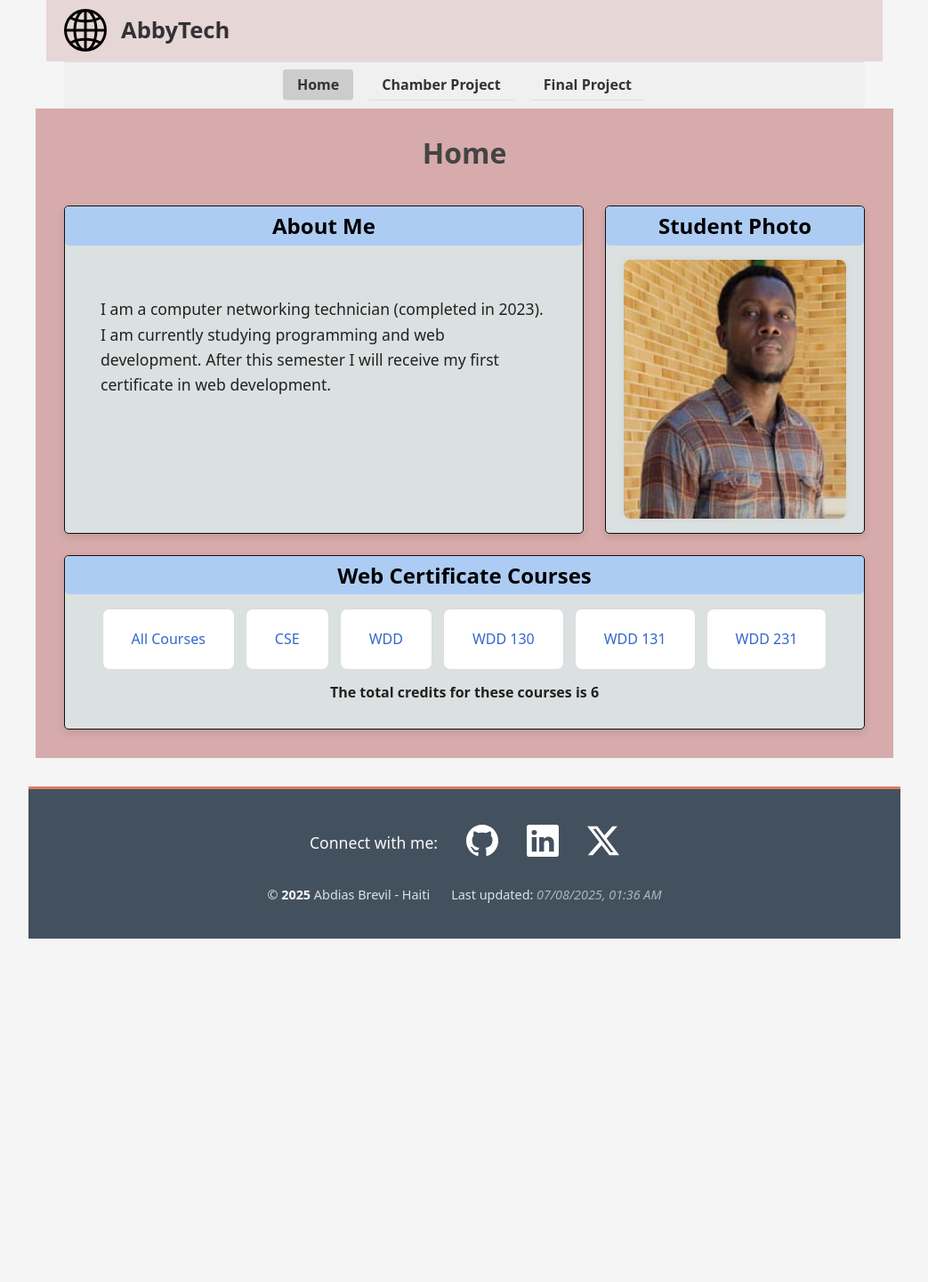
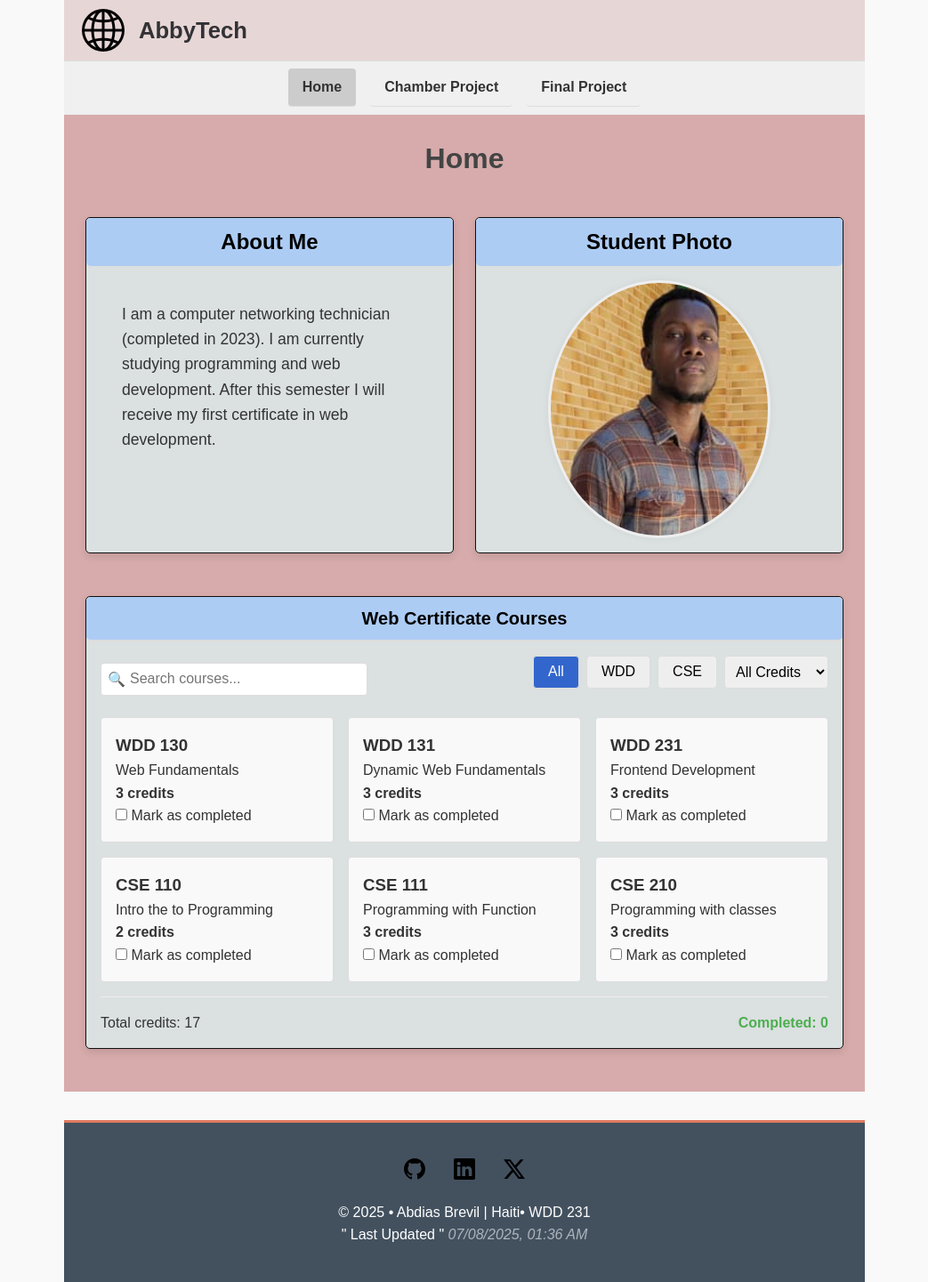
Before and after one commit to abby996/wdd231, a plain HTML site: page index.html in a window 1280 px wide. Shown: the whole page at 89% size, without its empty margins (118-1161 px from the left). Before the commit the page ends 1055 px from the top, so only its background shows below. Drawn offline with Linux system fonts and the light colour scheme.

```diff
--- a/index.html
+++ b/index.html
@@ -4,39 +4,30 @@
     <meta charset="UTF-8">
     <meta name="viewport" content="width=device-width, initial-scale=1.0">
     <meta name="author" content="Abdias Brevil">
-    <meta name="description" content="WDD 231 - Web Frontend Development I - Abdias Brevil - Portfolio page with projects and LinkedIn">
-    <title>WDD 231 - Frontend Dev I - Home - Abdias Brevil</title>
-
+    <meta name="description" content="WDD 231 - Web Frontend Development portfolio">
+    <title>WDD 231 - Frontend Dev I - Abdias Brevil</title>
     <link rel="stylesheet" href="styles/normalize.css">
     <link rel="stylesheet" href="styles/base.css">
     <link rel="stylesheet" href="styles/larger.css" media="(min-width: 768px)">
-
-    <script src="scripts/date.js" defer></script>
-    <script src="scripts/course.js" defer></script>
-    <script src="scripts/navigation.js" defer></script>
 </head>
 <body>
     <header>
-        <div class="brand">
-            <img src="images/globe2.svg" alt="AbbyTech logo" class="logo">
-            <span>AbbyTech</span>
-            <button id="ham-btn" class="hamburger" aria-label="Menu">
-
-            </button>
-        </div>
+      <div class="brand">
+        <img src="images/globe2.svg" alt="site logo" class="logo">
+        <span>AbbyTech</span>
+        <button id="ham-btn" class="hamburger" aria-label="Menu">
+            <span></span>
+            <span></span>
+            <span></span>
+        </button>
+      </div>
     </header>
 
     <nav id="nav-btr" class="navigation">
         <ul>
-            <li class="current">
-                <a href="#home">Home</a>
-            </li>
-            <li>
-                <a href="#chamber">Chamber Project</a>
-            </li>
-            <li>
-                <a href="#final">Final Project</a>
-            </li>
+            <li class="current"><a href="#home">Home</a></li>
+            <li><a href="#">Chamber Project</a></li>
+            <li><a href="#">Final Project</a></li>
         </ul>
     </nav>
 
@@ -57,47 +48,46 @@
             </div>
         </section>
 
-        <section class="card courses-section">
+        <section class="card course-work">
             <h2>Web Certificate Courses</h2>
-
-            <div class="courses-filter">
-                <ul class="courses-list">
-                    <li class="course-item" id="all-courses">
-                        <a href="#" target="_blank" rel="noopener">All Courses</a>
-                    </li>
-                    <li class="course-item" id="cse">
-                        <a href="#" target="_blank" rel="noopener">CSE</a>
-                    </li>
-                    <li class="course-item" id="wdd">
-                        <a href="#" target="_blank" rel="noopener">WDD</a>
-                    </li>
-                    <li class="course-item" id="wdd-130">
-                        <a href="#" target="_blank" rel="noopener">WDD 130</a>
-                    </li>
-                    <li class="course-item" id="wdd-131">
-                        <a href="#" target="_blank" rel="noopener">WDD 131</a>
-                    </li>
-                    <li class="course-item" id="wdd-231">
-                        <a href="#" target="_blank" rel="noopener">WDD 231</a>
-                    </li>
-                </ul>
+            <div class="filter-controls">
+                <div class="search-box">
+                    <input type="text" id="course-search" placeholder="Search courses...">
+                    <span class="search-icon">🔍</span>
+                </div>
+                <div class="filter-options">
+                    <button class="filter-btn active" data-filter="all">All</button>
+                    <button class="filter-btn" data-filter="wdd">WDD</button>
+                    <button class="filter-btn" data-filter="cse">CSE</button>
+                    <select class="credit-filter">
+                        <option value="all">All Credits</option>
+                        <option value="1-2">1-2 Credits</option>
+                        <option value="3-4">3-4 Credits</option>
+                    </select>
+                </div>
             </div>
-
-            <p class="credits-summary">The total credits for these courses is <span class="credits">6</span></p>
+            <div class="courses-container" id="courses-container">
+                <!-- Courses will be inserted here dynamically -->
+            </div>
+            <div class="results-info">
+                <p class="credits">Total credits: <span id="total-credits">0</span></p>
+                <p class="completed-credits">Completed: <span id="completed-credits">0</span></p>
+            </div>
         </section>
     </main>
 
     <footer>
-        <div class="social-links">
-            <p>Connect with me:</p>
+        <div class="social-media">
             <a href="#" aria-label="GitHub"><img src="images/github.svg" alt="GitHub"></a>
             <a href="#" aria-label="LinkedIn"><img src="images/linkedin.svg" alt="LinkedIn"></a>
-            <a href="#" aria-label="Twitter"><img src="images/twitter-x.svg" alt="Twitter"></a>
+            <a href="#" aria-label="LinkedIn"><img src="images/twitter-x.svg" alt="twitter-x"></a>
         </div>
-        <div class="footer-info">
-            <p>&copy; <span id="currentyear">2025</span> Abdias Brevil - Haiti</p>
-            <p>Last updated: <span id="lastmodified"></span></p>
-        </div>
+        <p>&copy; <span id="current-year">2025</span> • Abdias Brevil | Haiti• WDD 231</p>
+           <p>" Last Updated " <span id="lastmodified"></span> </p>
     </footer>
+
+    <script src="scripts/date.js" defer></script>
+    <script src="scripts/course.js" defer></script>
+    <script src="scripts/navigation.js" defer></script>
 </body>
 </html>
--- a/scripts/course.js
+++ b/scripts/course.js
@@ -0,0 +1,175 @@
+document.addEventListener('DOMContentLoaded', function() {
+    // Course data
+    const courses = [
+        {
+            code: 'WDD 130',
+            title: 'Web Fundamentals',
+            credits: 3,
+            category: 'wdd',
+            completed: false
+        },
+        {
+            code: 'WDD 131',
+            title: 'Dynamic Web Fundamentals',
+            credits: 3,
+            category: 'wdd',
+            completed: false
+        },
+        {
+            code: 'WDD 231',
+            title: 'Frontend Development',
+            credits: 3,
+            category: 'wdd',
+            completed: false
+        },
+        {
+            code: 'CSE 110',
+            title: 'Intro the to Programming ',
+            credits: 2,
+            category: 'cse',
+            completed: false
+        },
+        {
+            code: 'CSE 111',
+            title: ' Programming with Function',
+            credits: 3,
+            category: 'cse',
+            completed: false
+        },
+        {
+            code: 'CSE 210',
+            title: 'Programming with classes',
+            credits: 3,
+            category: 'cse',
+            completed: false
+        }
+    ];
+
+    // Load saved progress
+    const savedProgress = localStorage.getItem('courseProgress');
+    if (savedProgress) {
+        const progress = JSON.parse(savedProgress);
+        courses.forEach(course => {
+            const savedCourse = progress.find(c => c.code === course.code);
+            if (savedCourse) {
+                course.completed = savedCourse.completed;
+            }
+        });
+    }
+
+    // DOM Elements
+    const coursesContainer = document.getElementById('courses-container');
+    const filterButtons = document.querySelectorAll('.filter-btn');
+    const creditFilter = document.querySelector('.credit-filter');
+    const searchInput = document.getElementById('course-search');
+    const totalCreditsElement = document.getElementById('total-credits');
+    const completedCreditsElement = document.getElementById('completed-credits');
+
+    // Initialize
+    displayCourses(courses);
+    updateCreditTotals();
+
+    // Event Listeners
+    filterButtons.forEach(button => {
+        button.addEventListener('click', () => {
+            filterButtons.forEach(btn => btn.classList.remove('active'));
+            button.classList.add('active');
+            filterCourses();
+        });
+    });
+
+    creditFilter.addEventListener('change', filterCourses);
+    searchInput.addEventListener('input', filterCourses);
+
+    // Filter Courses
+    function filterCourses() {
+        const activeFilter = document.querySelector('.filter-btn.active').dataset.filter;
+        const creditValue = creditFilter.value;
+        const searchTerm = searchInput.value.toLowerCase();
+
+        let filtered = courses.filter(course => {
+            // Category filter
+            if (activeFilter !== 'all' && course.category !== activeFilter) return false;
+
+            // Credit filter
+            if (creditValue !== 'all') {
+                const [min, max] = creditValue.split('-').map(Number);
+                if (max && (course.credits < min || course.credits > max)) return false;
+                if (!max && course.credits < min) return false;
+            }
+
+            // Search filter
+            if (searchTerm && !(
+                course.code.toLowerCase().includes(searchTerm) ||
+                course.title.toLowerCase().includes(searchTerm)
+            )) return false;
+
+            return true;
+        });
+
+        displayCourses(filtered);
+    }
+
+    // Display Courses
+    function displayCourses(coursesToDisplay) {
+        coursesContainer.innerHTML = '';
+
+        coursesToDisplay.forEach(course => {
+            const courseElement = document.createElement('div');
+            courseElement.className = `course-card ${course.completed ? 'completed' : ''}`;
+            courseElement.innerHTML = `
+                ${course.completed ? '<span class="completion-badge">Completed</span>' : ''}
+                <h3>${course.code}</h3>
+                <p>${course.title}</p>
+                <p><strong>${course.credits} credits</strong></p>
+                <label class="complete-toggle">
+                    <input type="checkbox" ${course.completed ? 'checked' : ''}
+                           data-course="${course.code}">
+                    Mark as completed
+                </label>
+            `;
+
+            // Add event listener to checkbox
+            const checkbox = courseElement.querySelector('.complete-toggle input');
+            checkbox.addEventListener('change', function() {
+                const courseCode = this.dataset.course;
+                const course = courses.find(c => c.code === courseCode);
+                if (course) {
+                    course.completed = this.checked;
+                    saveProgress();
+                    updateCreditTotals();
+                    // Update display
+                    if (this.checked) {
+                        courseElement.classList.add('completed');
+                        courseElement.querySelector('.completion-badge').remove();
+                        courseElement.insertAdjacentHTML('afterbegin', '<span class="completion-badge">Completed</span>');
+                    } else {
+                        courseElement.classList.remove('completed');
+                        courseElement.querySelector('.completion-badge').remove();
+                    }
+                }
+            });
+
+            coursesContainer.appendChild(courseElement);
+        });
+    }
+
+    // Update Credit Totals
+    function updateCreditTotals() {
+        const totalCredits = courses.reduce((sum, course) => sum + course.credits, 0);
+        const completedCredits = courses.reduce((sum, course) =>
+            course.completed ? sum + course.credits : sum, 0);
+
+        totalCreditsElement.textContent = totalCredits;
+        completedCreditsElement.textContent = completedCredits;
+    }
+
+    // Save Progress
+    function saveProgress() {
+        const progress = courses.map(course => ({
+            code: course.code,
+            completed: course.completed
+        }));
+        localStorage.setItem('courseProgress', JSON.stringify(progress));
+    }
+});
--- a/scripts/date.js
+++ b/scripts/date.js
@@ -1,4 +1,5 @@
-// Mise à jour de l'année courante et de la date de modification
+
+
 document.addEventListener('DOMContentLoaded', function() {
     // Mettre à jour l'année courante
     const currentYearElement = document.getElementById('currentyear');
--- a/styles/base.css
+++ b/styles/base.css
@@ -209,3 +209,236 @@ footer {
   width: 24px;
   margin: 0 0.5rem;
 }
+
+
+
+/* ===== BASE STYLES ===== */
+* {
+    margin: 0;
+    padding: 0;
+    box-sizing: border-box;
+    font-family: Arial, Helvetica, sans-serif;
+}
+
+body {
+    font-family: sans-serif;
+    line-height: 1.6;
+    color: #333;
+    background-color: #f9f9f9;
+}
+
+/* ===== HEADER ===== */
+header {
+    display: flex;
+    justify-content: space-between;
+    align-items: center;
+    padding: 0.5rem 1rem;
+    background-color: #fff;
+    border-bottom: 1px solid #ddd;
+}
+
+.brand {
+    display: flex;
+    align-items: center;
+    gap: 0.5rem;
+}
+
+.brand img {
+    width: 40px;
+    height: 40px;
+}
+
+.brand span {
+    font-size: 1.3rem;
+    font-weight: bold;
+    color: #444;
+}
+
+/* ===== NAVIGATION ===== */
+.hamburger {
+    font-size: 1.8rem;
+    background: none;
+    border: none;
+    color: #444;
+    cursor: pointer;
+    width: 44px;
+    height: 44px;
+    display: flex;
+    justify-content: center;
+    align-items: center;
+}
+
+.navigation {
+    display: none;
+    background-color: #fff;
+    border-top: 1px solid #ddd;
+}
+
+.navigation.show {
+    display: block;
+}
+
+.navigation ul {
+    list-style: none;
+}
+
+.navigation li {
+    border-bottom: 1px solid #eee;
+}
+
+.navigation a {
+    display: block;
+    padding: 1rem;
+    color: #cc5e33;
+    text-decoration: none;
+    font-weight: 600;
+}
+
+.navigation li.current a {
+    background-color: #eee;
+}
+
+/* ===== MAIN CONTENT ===== */
+main {
+    padding: 1rem;
+    max-width: 1200px;
+    margin: 0 auto;
+}
+
+h1, h2 {
+    color: #444;
+    margin-bottom: 1rem;
+}
+
+.card {
+    background-color: #fff;
+    border-radius: 8px;
+    padding: 1.5rem;
+    margin-bottom: 1.5rem;
+    box-shadow: 0 2px 4px rgba(0,0,0,0.1);
+}
+
+/* About Me Section */
+.about-me p {
+    line-height: 1.6;
+}
+
+/* Profile Section */
+.profile img {
+    display: block;
+    width: 200px;
+    height: 200px;
+    border-radius: 50%;
+    margin: 0 auto;
+    object-fit: cover;
+    border: 3px solid #eee;
+}
+
+/* Course Work Section */
+.filter-controls {
+    margin-bottom: 1rem;
+}
+
+.search-box {
+    position: relative;
+    margin-bottom: 1rem;
+}
+
+.search-box input {
+    width: 100%;
+    padding: 0.5rem 1rem 0.5rem 2rem;
+    border: 1px solid #ddd;
+    border-radius: 4px;
+}
+
+.search-icon {
+    position: absolute;
+    left: 0.5rem;
+    top: 50%;
+    transform: translateY(-50%);
+}
+
+.filter-options {
+    display: flex;
+    flex-wrap: wrap;
+    gap: 0.5rem;
+    margin-bottom: 1rem;
+}
+
+.filter-btn {
+    padding: 0.5rem 1rem;
+    background-color: #eee;
+    border: 1px solid #ddd;
+    border-radius: 4px;
+    cursor: pointer;
+}
+
+.filter-btn.active {
+    background-color: #3366cc;
+    color: white;
+}
+
+.credit-filter {
+    padding: 0.5rem;
+    border: 1px solid #ddd;
+    border-radius: 4px;
+}
+
+.courses-container {
+    display: grid;
+    grid-template-columns: 1fr;
+    gap: 1rem;
+}
+
+.course-card {
+    padding: 1rem;
+    border: 1px solid #ddd;
+    border-radius: 4px;
+    background-color: #f9f9f9;
+}
+
+.course-card.completed {
+    border-left: 4px solid #4CAF50;
+}
+
+.completion-badge {
+    float: right;
+    background-color: #4CAF50;
+    color: white;
+    padding: 0.2rem 0.5rem;
+    border-radius: 4px;
+    font-size: 0.8rem;
+}
+
+.results-info {
+    display: flex;
+    justify-content: space-between;
+    margin-top: 1rem;
+    padding-top: 1rem;
+    border-top: 1px solid #eee;
+}
+
+.completed-credits {
+    color: #4CAF50;
+    font-weight: bold;
+}
+
+/* Footer */
+footer {
+    text-align: center;
+    padding: 1rem;
+    background-color: #fff;
+    border-top: 1px solid #ddd;
+}
+
+.social-media {
+    display: flex;
+    justify-content: center;
+    gap: 1rem;
+    margin-bottom: 1rem;
+}
+
+.social-media img {
+    width: 24px;
+    height: 24px;
+}
--- a/styles/larger.css
+++ b/styles/larger.css
@@ -292,3 +292,58 @@ footer {
     }
 }
 }
+
+@media (min-width: 768px) {
+    /* Navigation */
+    .hamburger {
+        display: none;
+    }
+
+    .navigation {
+        display: block;
+        border-top: none;
+    }
+
+    .navigation ul {
+        display: flex;
+        justify-content: center;
+        gap: 1rem;
+    }
+
+    .navigation li {
+        border-bottom: none;
+    }
+
+    /* Main Content */
+    main {
+        display: grid;
+        grid-template-columns: 1fr 1fr;
+        gap: 1.5rem;
+        padding: 1.5rem;
+    }
+
+    h1 {
+        grid-column: 1 / -1;
+    }
+
+    .course-work {
+        grid-column: 1 / -1;
+    }
+
+    /* Courses Grid */
+    .courses-container {
+        grid-template-columns: repeat(auto-fill, minmax(250px, 1fr));
+    }
+
+    /* Filter Options */
+    .filter-controls {
+        display: flex;
+        justify-content: space-between;
+        align-items: center;
+    }
+
+    .search-box {
+        width: 300px;
+        margin-bottom: 0;
+    }
+}
```
Also changed, not shown: scripts/navigation.js (+2 -6 lines).
